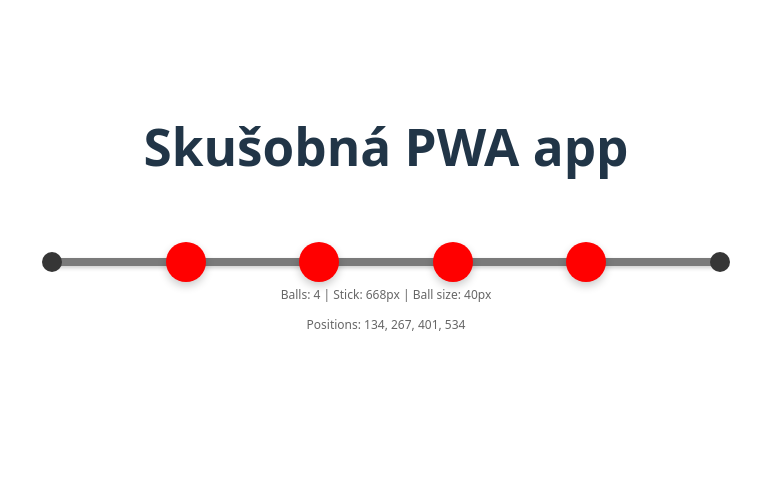
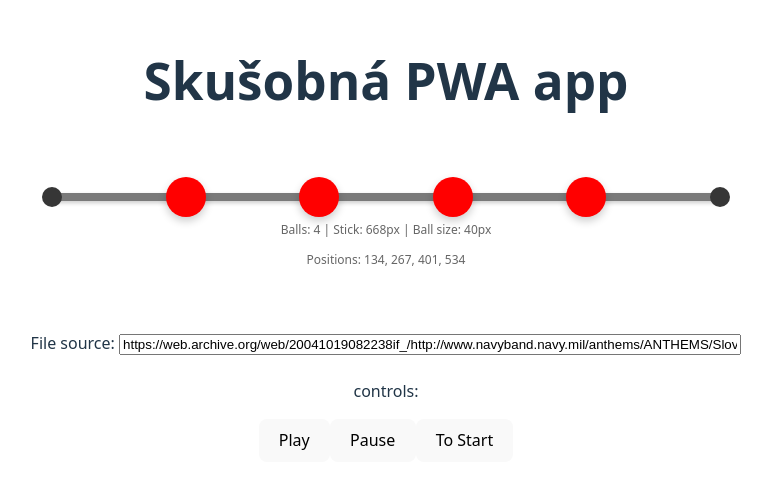
Before and after one commit to shiftyboi1/test-pwa, a React (Vite) app in the folder test-pwa/: page / in a window 1280 px wide. Shown: the part 160-648 px from the top of the page, without its empty margins (254-1026 px from the left). Built offline with nearby package versions, Linux system fonts and the light colour scheme.

Commit message:
Add MP3 player

```diff
--- a/test-pwa/src/app/App.tsx
+++ b/test-pwa/src/app/App.tsx
@@ -1,5 +1,6 @@
 import "../App.css";
 import Abacus from "../features/abascus/components/Abacus";
+import Mp3Player from "../features/Mp3Player/components/mp3player";
 
 function App() {
   // console.log("App rendered");
@@ -32,6 +33,7 @@ function App() {
       <h1>Skušobná PWA app</h1>
       <div style={{ width: "60vw" }}>
         <Abacus numberOfBalls={4} ballSize={40} />
+        <Mp3Player src="https://web.archive.org/web/20041019082238if_/http://www.navyband.navy.mil/anthems/ANTHEMS/Slovack%20Republic.mp3" />
       </div>
     </>
   );
--- /dev/null
+++ b/test-pwa/src/features/Mp3Player/components/mp3player.tsx
@@ -0,0 +1,37 @@
+import { useRef, useState } from "react";
+
+const Mp3Player = ({ src }: { src: string }) => {
+  const audioRef = useRef<HTMLAudioElement>(null);
+  const [currentSrc, setCurrentSrc] = useState(src);
+
+  const play = () => audioRef.current?.play();
+  const pause = () => audioRef.current?.pause();
+  // const setVolume = (v: number) => {
+  //   if (audioRef.current) audioRef.current.volume = v;
+  // };
+  const backToStart = () => {
+    if (audioRef.current) audioRef.current.currentTime = 0;
+  };
+
+  return (
+    <div>
+      <label>File source: </label>
+      <input
+        type="text"
+        value={currentSrc}
+        onChange={(e) => setCurrentSrc(e.target.value)}
+        placeholder="Enter MP3 URL"
+        style={{ width: "80%", marginBottom: 8 }}
+      />
+      <audio ref={audioRef} src={currentSrc} />{" "}
+      {/* Do Audio môžem dať ovládacie čudlíky propom "controls" */}
+      <p>controls:</p>
+      <button onClick={play}>Play</button>
+      <button onClick={pause}>Pause</button>
+      <button onClick={backToStart}>To Start</button>
+      {/* <button onClick={() => setVolume(0.5)}>Set Volume 50%</button> */}
+    </div>
+  );
+};
+
+export default Mp3Player;
```
Also changed, not shown: test-pwa/src/features/Mp3Player/types.ts (added).
